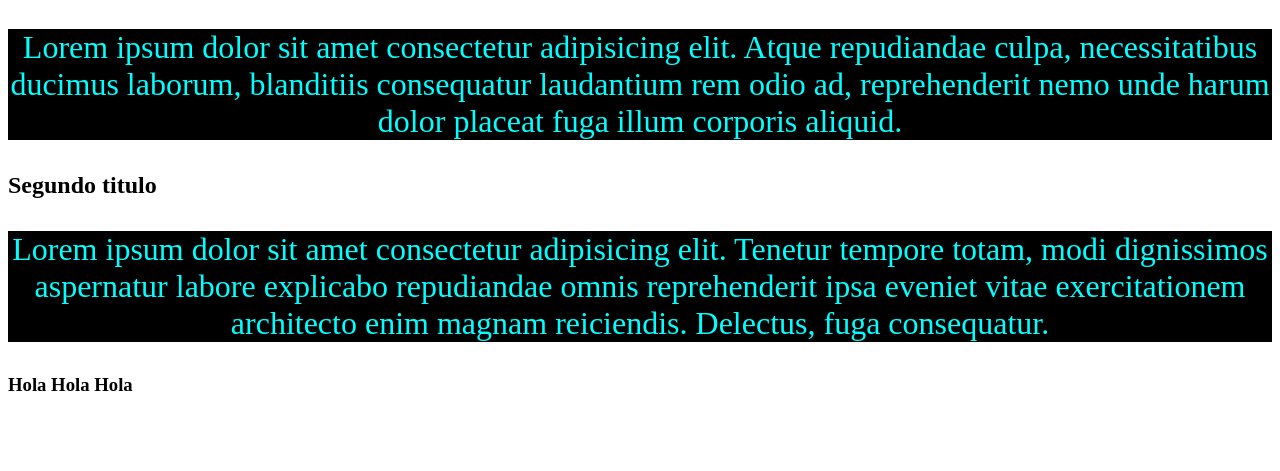
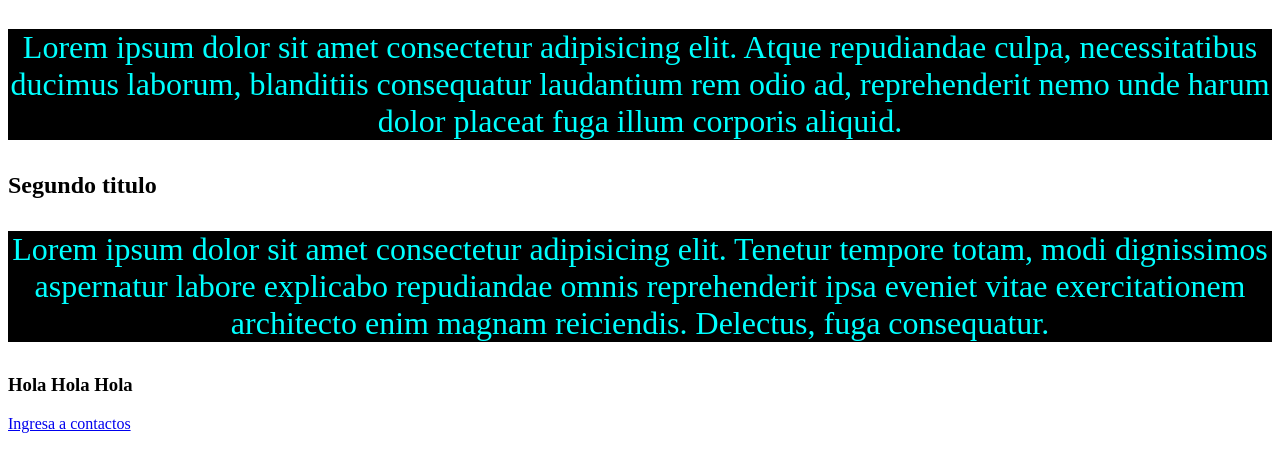
Before and after one commit to PabloGastonMedina/ProbandoGitHub1, a plain HTML site: page index.html in a window 1280 px wide. Shown: the part 61-532 px from the top of the page. Drawn offline with Linux system fonts and the light colour scheme.

Commit message:
agregando link a index

```diff
--- a/index.html
+++ b/index.html
@@ -15,5 +15,7 @@
     <p>Lorem ipsum dolor sit amet consectetur adipisicing elit. Tenetur tempore totam, modi dignissimos aspernatur labore explicabo repudiandae omnis reprehenderit ipsa eveniet vitae exercitationem architecto enim magnam reiciendis. Delectus, fuga consequatur.</p>
 
     <h3>Hola Hola Hola</h3>
+
+    <a href="contacto.html">Ingresa a contactos</a>
 </body>
 </html>
```
